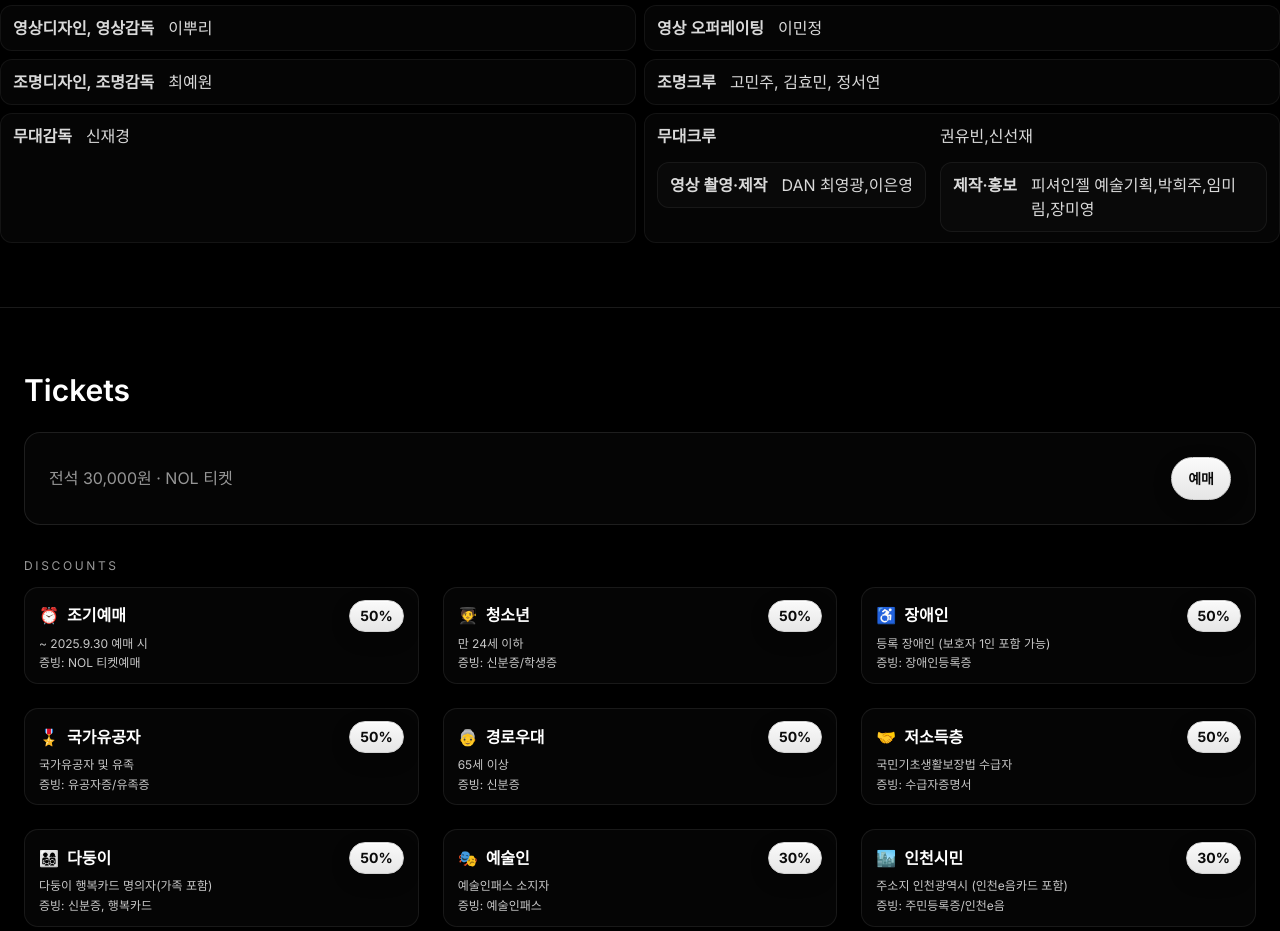
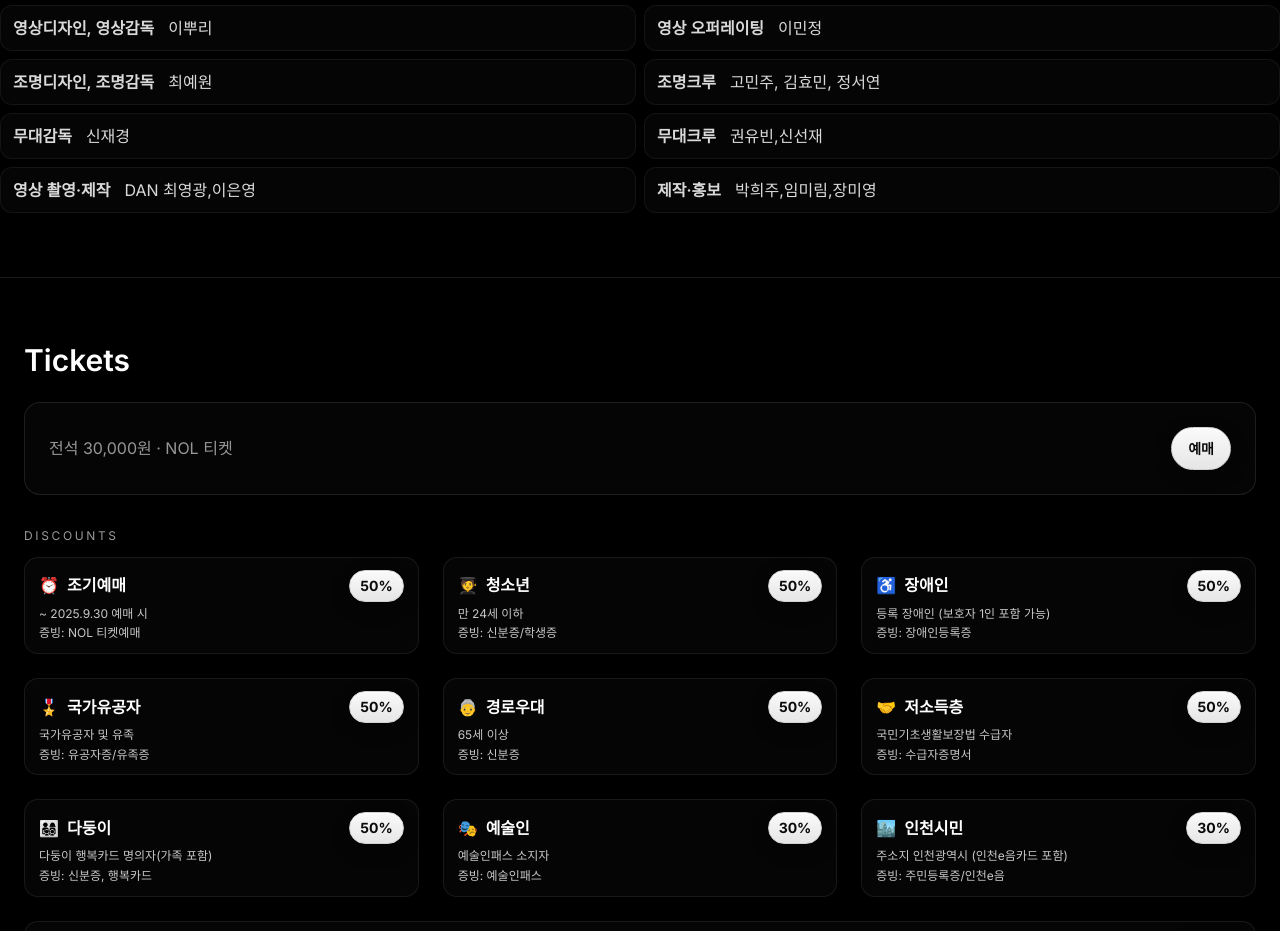
Before and after one commit to im2mmac/2025-INCHEON-CONCERT, a plain HTML site: page index.html in a window 1280 px wide. Shown: the part 4915-5846 px from the top of the page. Drawn offline with nearby package versions, Linux system fonts and the light colour scheme.

Commit message:
Update index.html

```diff
--- a/index.html
+++ b/index.html
@@ -312,9 +312,9 @@
         <div class="team-row"><div class="team-role">조명디자인, 조명감독</div><div class="team-name">최예원</div></div>
         <div class="team-row"><div class="team-role">조명크루</div><div class="team-name">고민주, 김효민, 정서연</div></div>
         <div class="team-row"><div class="team-role">무대감독</div><div class="team-name">신재경</div></div>
-        <div class="team-row"><div class="team-role">무대크루</div><div class="team-name">권유빈,신선재</div>
+        <div class="team-row"><div class="team-role">무대크루</div><div class="team-name">권유빈,신선재</div></div>
         <div class="team-row"><div class="team-role">영상 촬영·제작</div><div class="team-name">DAN 최영광,이은영</div></div>
-        <div class="team-row"><div class="team-role">제작·홍보</div><div class="team-name">피셔인젤 예술기획,박희주,임미림,장미영</div></div>
+        <div class="team-row"><div class="team-role">제작·홍보</div><div class="team-name">박희주,임미림,장미영</div></div>
       </div>
     </div>
   </section>
```
